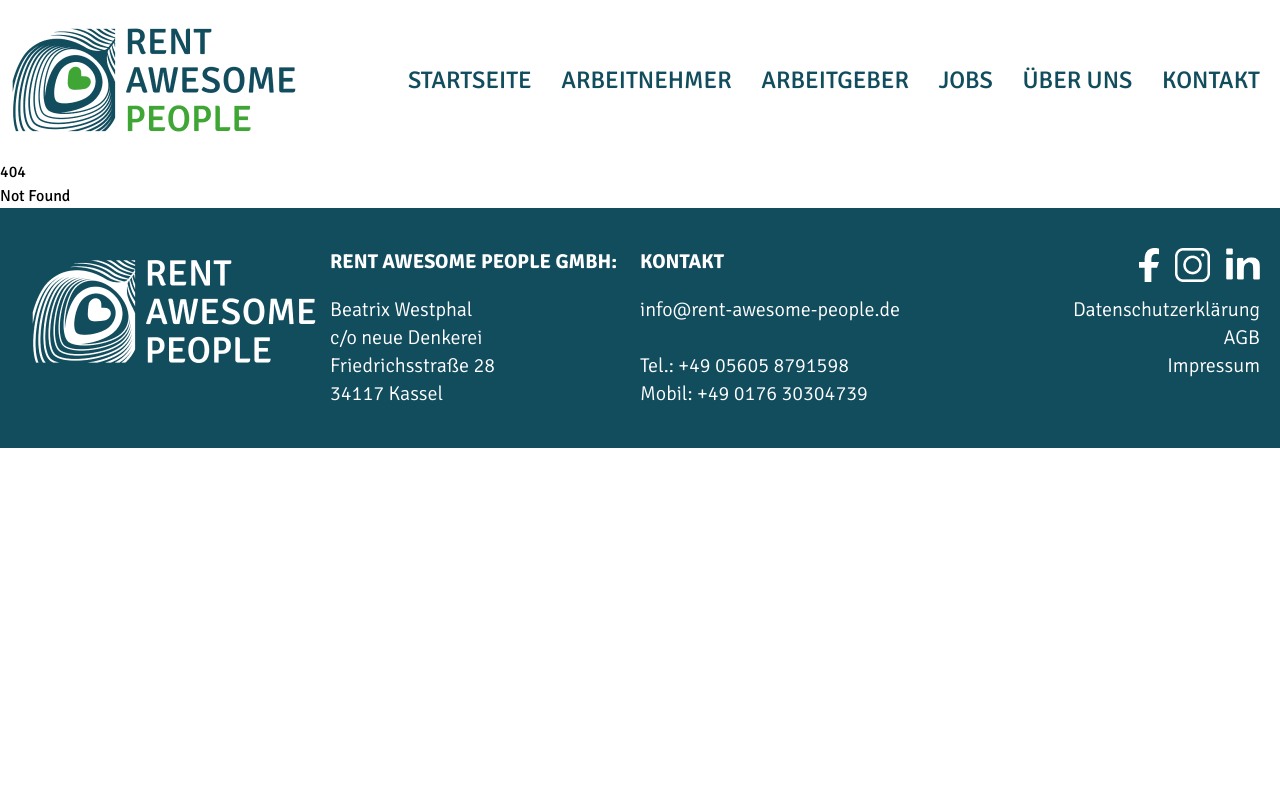
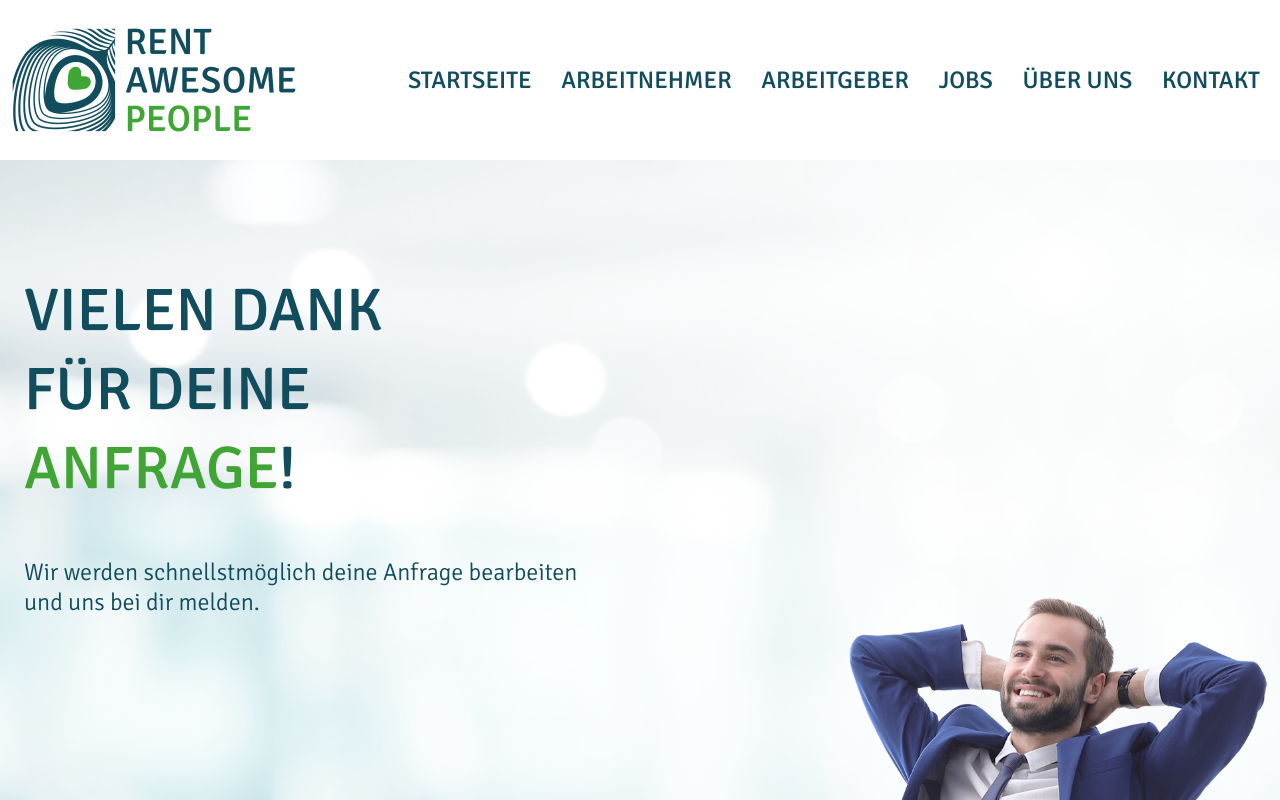
Before and after one commit to morrowsix/Rent-Awesome-People, a SvelteKit app: page /danke in a window 1280 px wide. Before the commit this address had no page. Shown: the top 800 px of the page. Built offline with nearby package versions, Linux system fonts and the light colour scheme.

Commit message:
added thank you page for contactform submissions

```diff
--- a/src/routes/components/Contactform.svelte
+++ b/src/routes/components/Contactform.svelte
@@ -7,7 +7,7 @@
   <div class="text-white pb-8">
     <H3 align="text-center">Kontaktformular</H3>
   </div>
-  <form name="contactform" method="POST" netlify-honeypot="bot-field" data-netlify="true">
+  <form name="contactform" method="POST" netlify-honeypot="bot-field" data-netlify="true" action="/danke">
     <input type="hidden" name="form-name" value="contactform" />
     <div
       class="flex flex-col gap-4 md:gap-0 md:flex-row text-1xl sm:text-2xl justify-center text-primary font-light">
--- /dev/null
+++ b/src/routes/danke/+page.svelte
@@ -0,0 +1,22 @@
+<script>
+    import HeaderBanner from "../components/HeaderBanner.svelte";
+    import H2 from "../components/H2.svelte";
+  </script>
+
+  <HeaderBanner imglink="/Header-Ueberuns.png">
+    <div>
+      <H2>
+        <span class=" text-primary">Vielen Dank</span><br />
+        <span class=" text-primary">für deine</span><br />
+        <span class="text-secondary">Anfrage</span><span class=" text-primary">!</span>
+      </H2>
+    </div>
+    <div
+      class="text-primary font-light text-1xl sm:text-2xl pr-5 pb-5 pt-8 lg:pt-12 lg:w-6/12 sm:leading-sm">
+      <p>
+        Wir werden schnellstmöglich deine Anfrage bearbeiten und uns bei dir melden.
+      </p>
+    </div>
+    <div class="py-10 flex">
+    </div>
+  </HeaderBanner>
```
Also changed, not shown: src/routes/+layout.js (line endings or trailing spaces).
